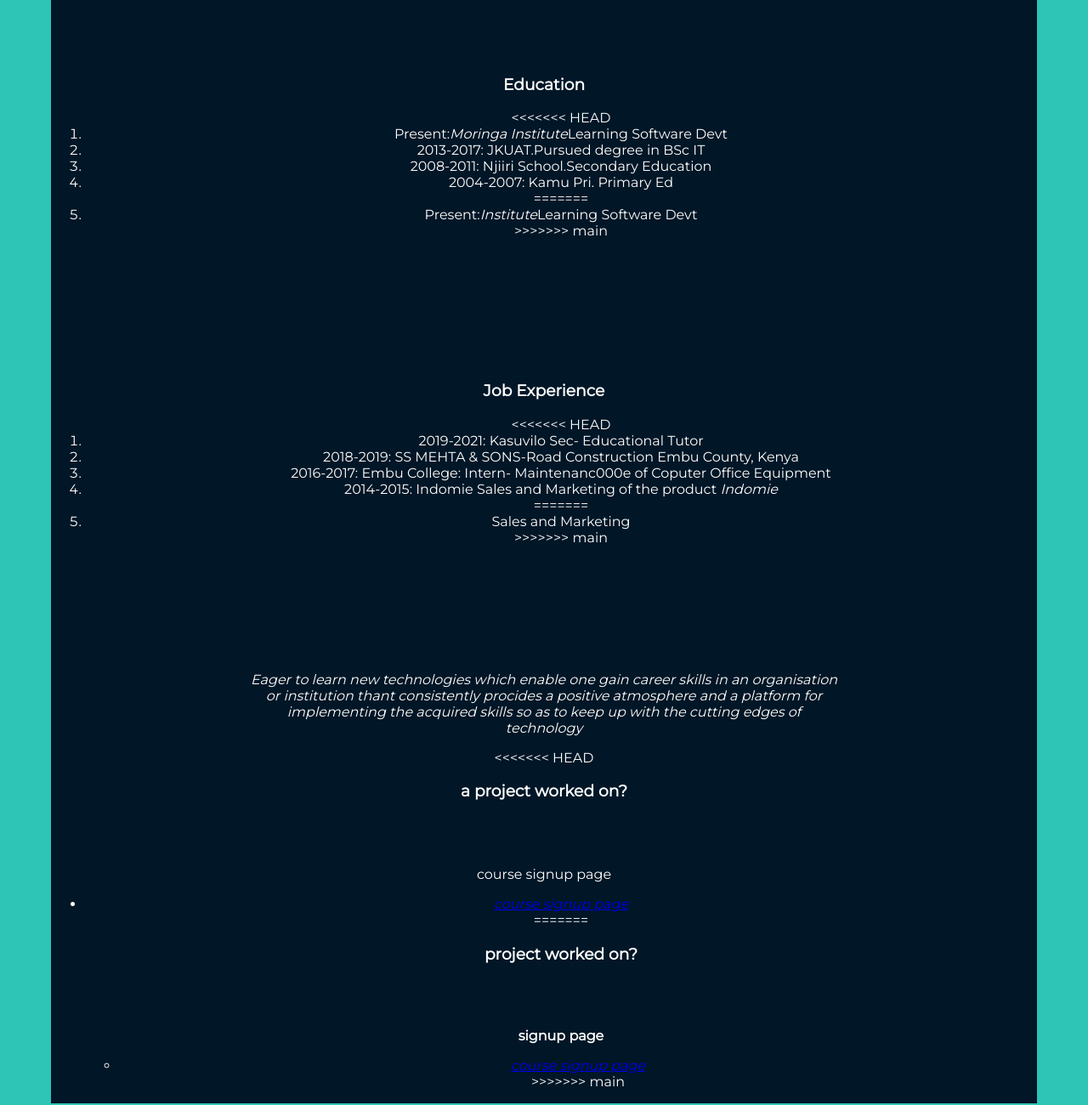
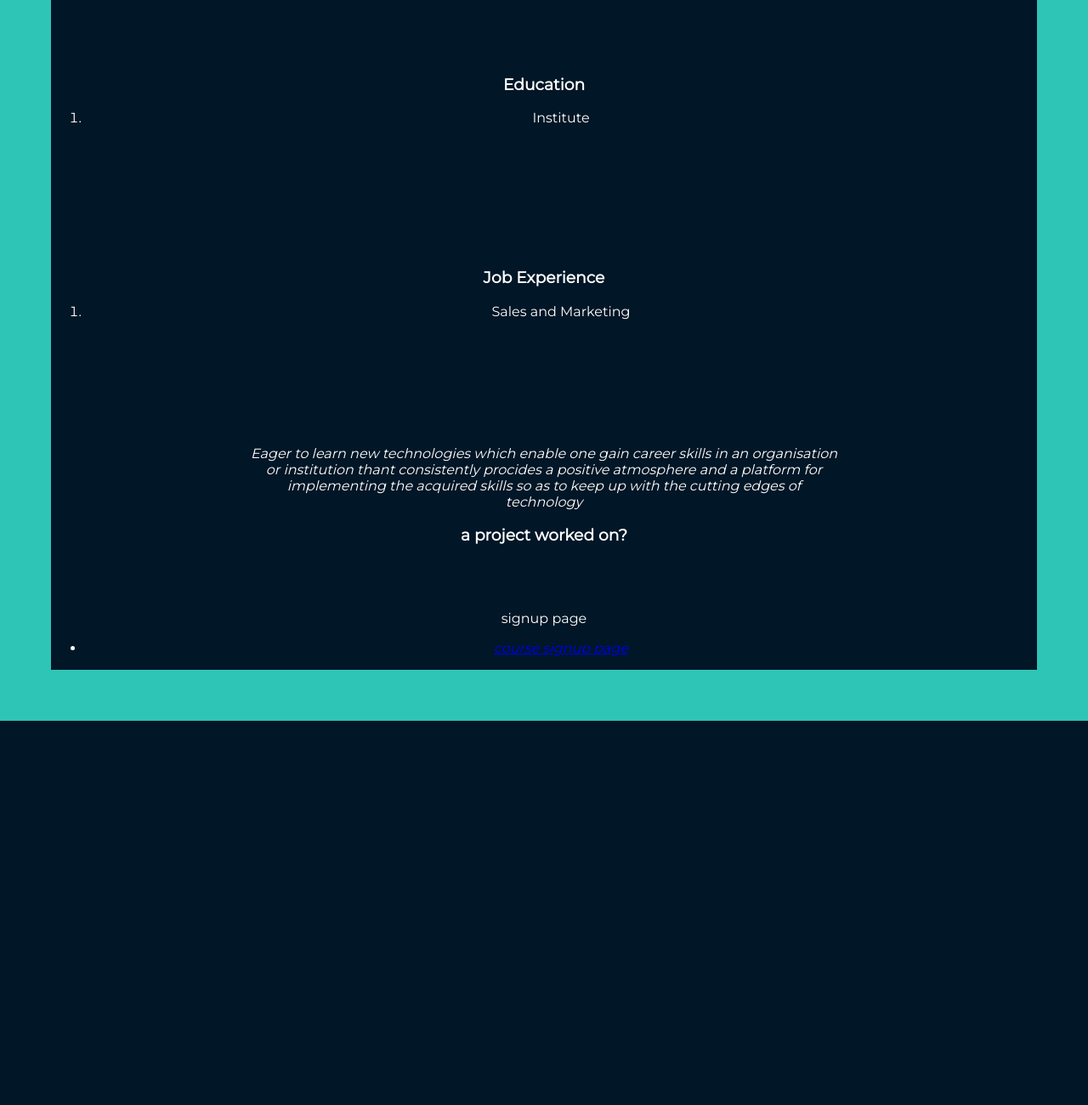
Before and after one commit to poldiee/my-portofolio, a plain HTML site: page thankyou.html in a window 1280 px wide. Shown: the part 680-1980 px from the top of the page at 85% size. After the commit the page ends 1528 px from the top, so only its background shows below. Drawn offline with Linux system fonts and the light colour scheme.

Commit message:
edit thankyou.html

```diff
--- a/thankyou.html
+++ b/thankyou.html
@@ -17,29 +17,15 @@
     <p>
       <h3><strong>Education</strong></h3>
       <ol>
-<<<<<<< HEAD
-      <li>Present:<em>Moringa Institute</em>Learning Software Devt</li>
-      <li>2013-2017: JKUAT.Pursued degree in BSc IT</li>
-      <li>2008-2011: Njiiri School.Secondary Education</li>
-      <li>2004-2007: Kamu Pri. Primary Ed</li>
-=======
-      <li>Present:<em>Institute</em>Learning Software Devt</li>
 
->>>>>>> main
+      <li>Institute</li>
     </ol>
   </p>
 
   <p>
     <h3><strong>Job Experience</strong></h3>
     <ol>
-<<<<<<< HEAD
-      <li>2019-2021: Kasuvilo Sec- Educational Tutor</li>
-      <li>2018-2019: SS MEHTA & SONS-Road Construction Embu County, Kenya</li>
-      <li>2016-2017: Embu College: Intern- Maintenanc000e of Coputer Office Equipment</li>
-      <li>2014-2015: Indomie Sales and Marketing of the product <em>Indomie</em></li>
-=======
-      <li>Sales and Marketing<em></em></li>
->>>>>>> main
+      <li>Sales and Marketing <em></em></li>
     </ol>
   </p>
 
@@ -48,22 +34,11 @@
   </p>
 
   <div>
-<<<<<<< HEAD
     <h3>a project worked on?</h3>
-    <p>course signup page</p>
+    <p>signup page</p>
     <ul>
       <li>
         <a href="https://github.com/poldiee/course.git"><em>course signup page</em></a></li>
-=======
-
-    <h3>project worked on?</h3>
-
-    <p><strong>signup page</strong></p>
-
-    <ul>
-      <li>
-        <a href="https://github.com/poldiee/course.git"><span><em>course signup page</em></span></a></li>
->>>>>>> main
     </ul>
   </div>
   </body>
```
